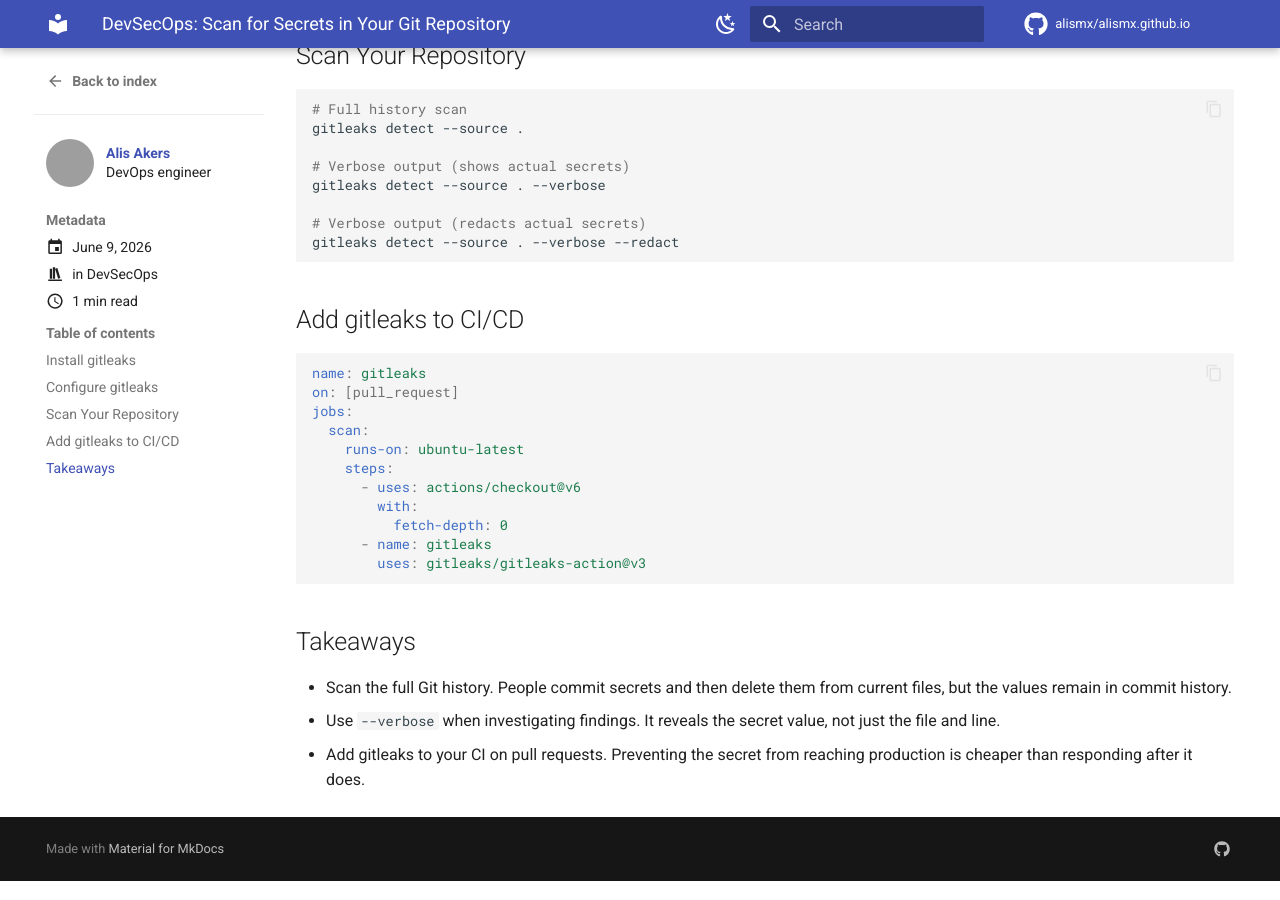
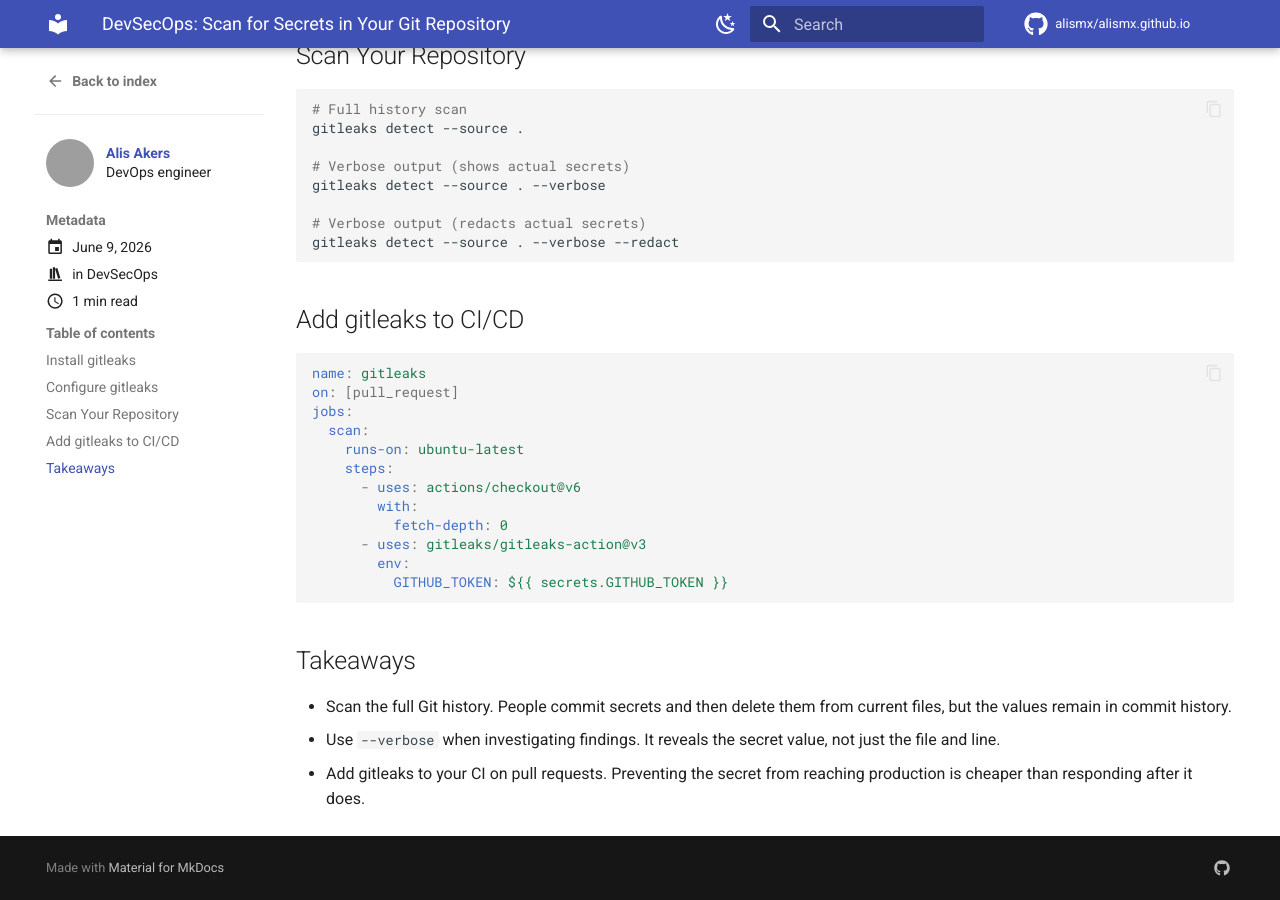
Before and after one commit to alismx/alismx.github.io, an MkDocs documentation site: the page built from docs/blog/posts/2026/06/scan-git-secrets.md, in a window 1280 px wide and 900 px high, scrolled down 1030 px. Built offline with MkDocs 1.6.1 and Material for MkDocs 9.7.7, drawn with Linux system fonts in a browser that asks for light colours; comment, search, counter and statistics services are not loaded; grey boxes are pictures that could not be loaded.

Commit message:
ci: use gitleaks-action as step, add GITHUB_TOKEN

````diff
--- a/docs/blog/posts/2026/06/scan-git-secrets.md
+++ b/docs/blog/posts/2026/06/scan-git-secrets.md
@@ -81,8 +81,9 @@
       - uses: actions/checkout@v6
         with:
           fetch-depth: 0
-      - name: gitleaks
-        uses: gitleaks/gitleaks-action@v3
+      - uses: gitleaks/gitleaks-action@v3
+        env:
+          GITHUB_TOKEN: ${{ secrets.GITHUB_TOKEN }}
 ```
 
 ## Takeaways
````
Also changed, not shown: 1 other file.
